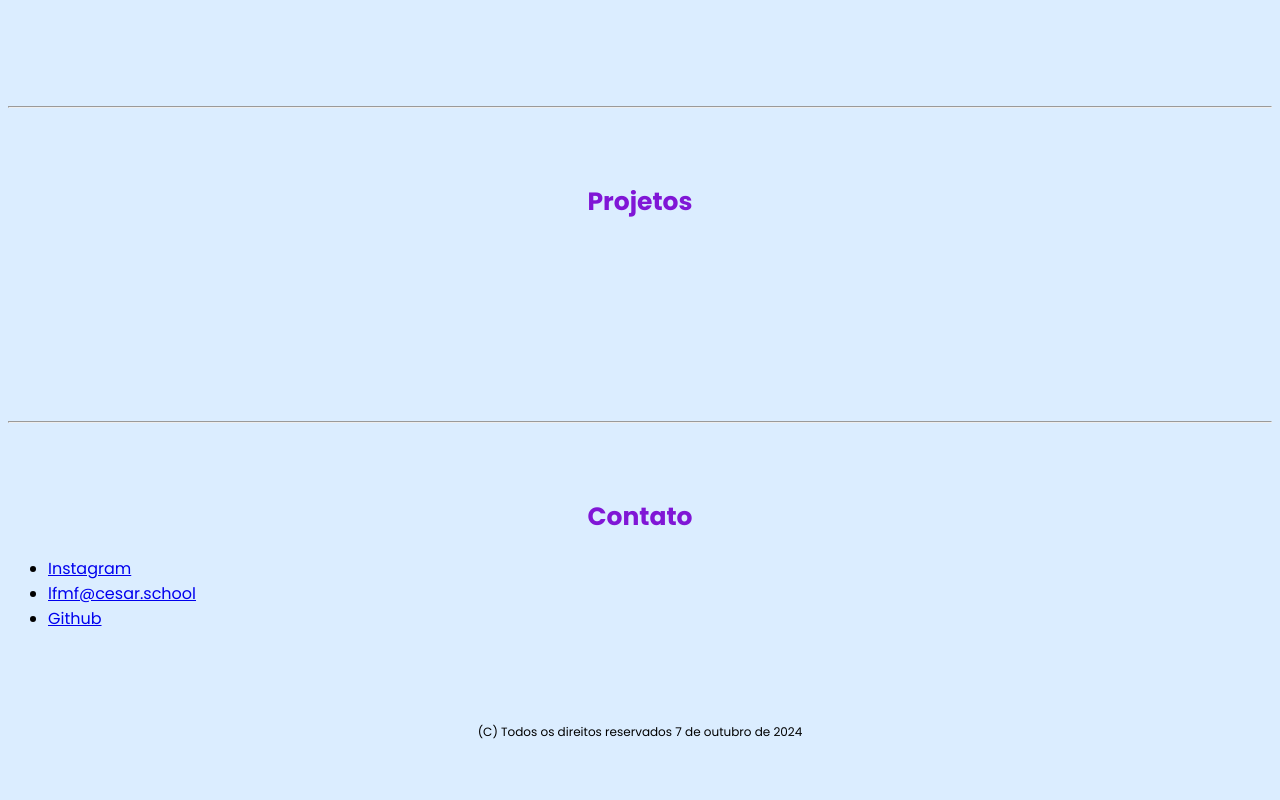
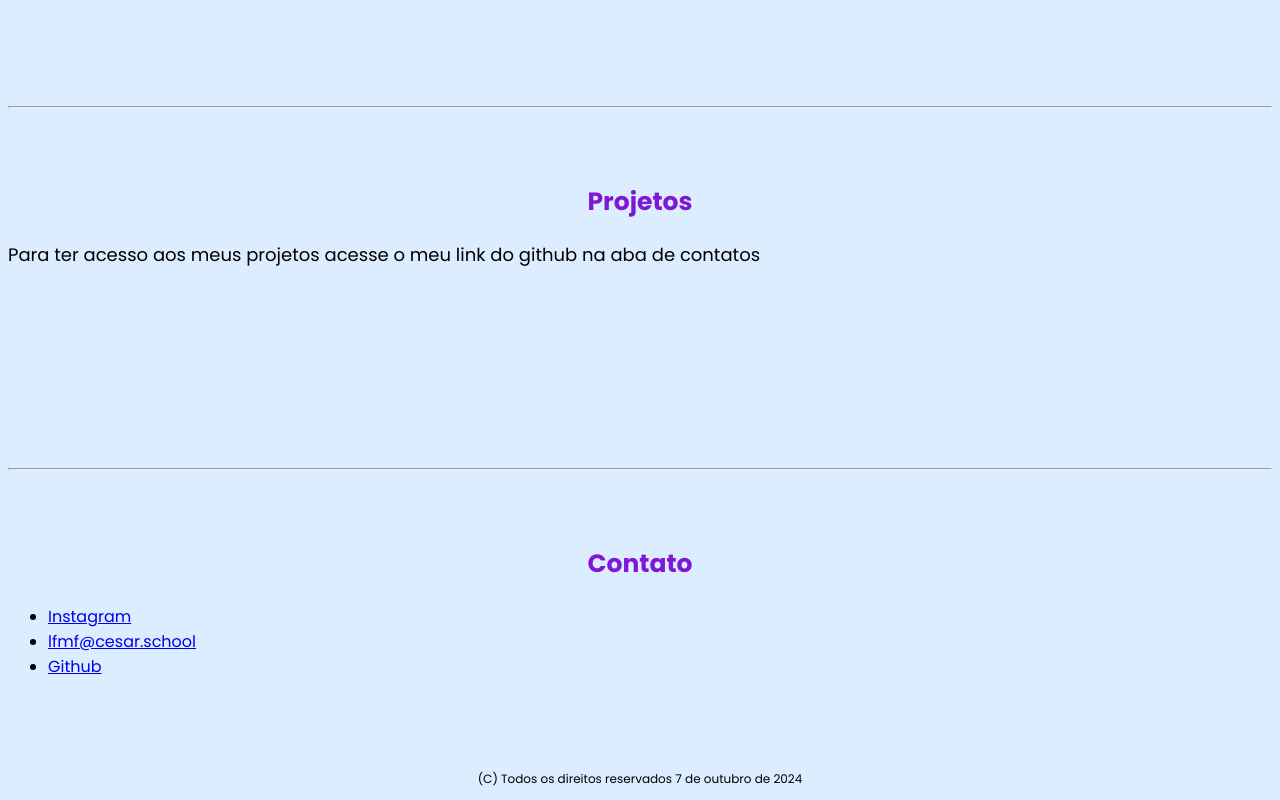
Before and after one commit to LuizFelipexDD/Portifolio, a plain HTML site: page index.html in a window 1280 px wide. Shown: the part 1992-2792 px from the top of the page. Before the commit the page ends 2745 px from the top, so only its background shows below. Drawn offline with Linux system fonts and the light colour scheme; files whose address does not match are found by name.

Commit message:
Alteração da seção de projetos

```diff
--- a/index.html
+++ b/index.html
@@ -52,6 +52,7 @@
   <hr>
   <section id="projetos">
     <h2>Projetos </h2>
+    <p class="projetos"> Para ter acesso aos meus projetos acesse o meu link do github na aba de contatos</p>
  </section>
   <hr>
   <section id="contato">
--- a/styles.css
+++ b/styles.css
@@ -69,3 +69,6 @@ header {
 footer{
   padding-top: 5%;
 }
+  .projetos{
+    font-size: large;
+  }
```
